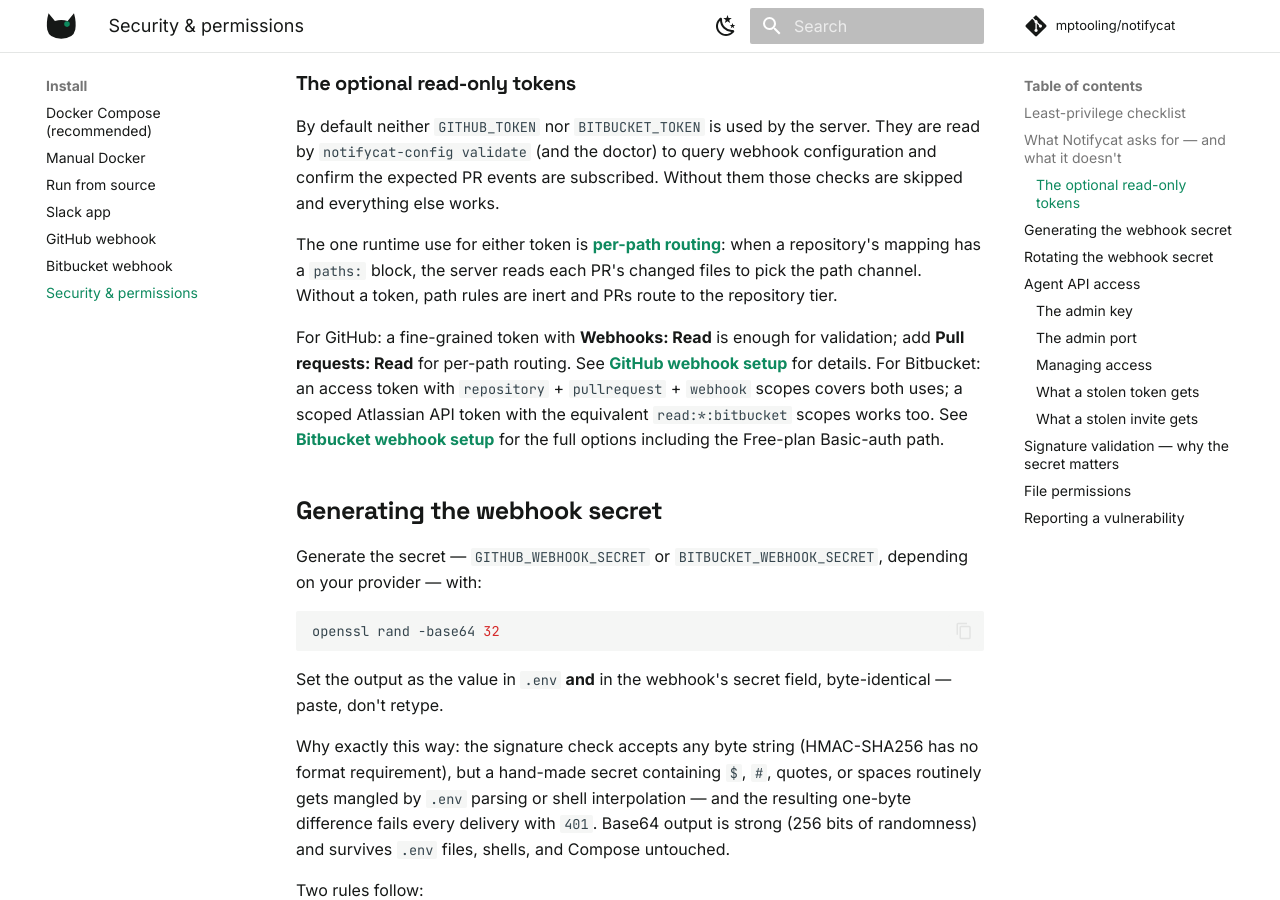
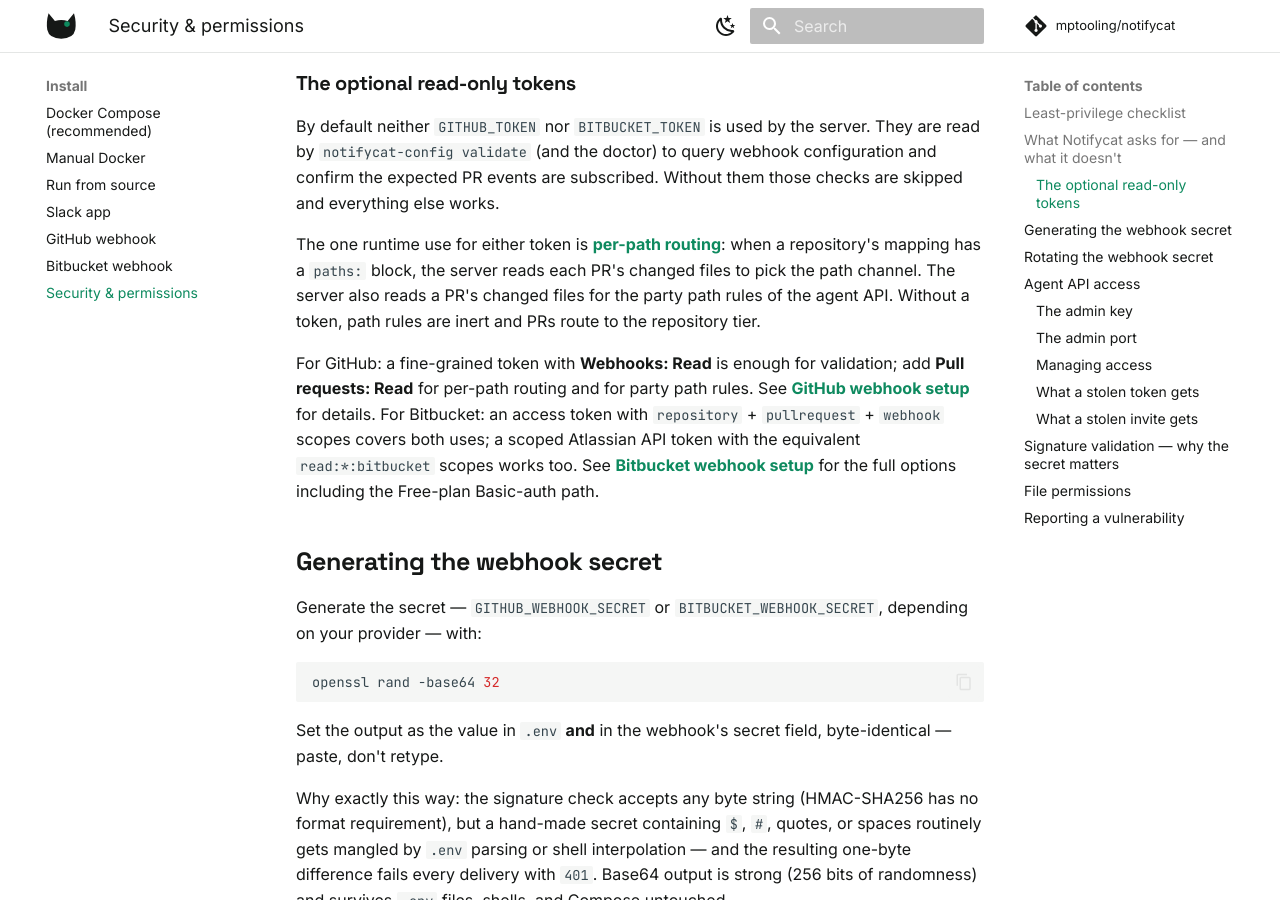
Before and after one commit to mptooling/notifycat, an MkDocs documentation site: the page built from docs/security.md, in a window 1280 px wide and 900 px high, scrolled down 1527 px. Built offline with MkDocs 1.6.1 and Material for MkDocs 9.7.7, drawn with Linux system fonts in a browser that asks for light colours; comment, search, counter and statistics services are not loaded.

Commit message:
docs(feed): name the party use of the read token and its limits

```diff
--- a/docs/security.md
+++ b/docs/security.md
@@ -34,9 +34,9 @@ It deliberately never requires org-admin access, write-scoped tokens, a GitHub A
 
 By default neither `GITHUB_TOKEN` nor `BITBUCKET_TOKEN` is used by the server. They are read by `notifycat-config validate` (and the doctor) to query webhook configuration and confirm the expected PR events are subscribed. Without them those checks are skipped and everything else works.
 
-The one runtime use for either token is **[per-path routing](monorepo.md)**: when a repository's mapping has a `paths:` block, the server reads each PR's changed files to pick the path channel. Without a token, path rules are inert and PRs route to the repository tier.
+The one runtime use for either token is **[per-path routing](monorepo.md)**: when a repository's mapping has a `paths:` block, the server reads each PR's changed files to pick the path channel. The server also reads a PR's changed files for the party path rules of the agent API. Without a token, path rules are inert and PRs route to the repository tier.
 
-For GitHub: a fine-grained token with **Webhooks: Read** is enough for validation; add **Pull requests: Read** for per-path routing. See [GitHub webhook setup](github-webhook.md#security-notes) for details. For Bitbucket: an access token with `repository` + `pullrequest` + `webhook` scopes covers both uses; a scoped Atlassian API token with the equivalent `read:*:bitbucket` scopes works too. See [Bitbucket webhook setup](bitbucket-webhook.md#access-token-scopes) for the full options including the Free-plan Basic-auth path.
+For GitHub: a fine-grained token with **Webhooks: Read** is enough for validation; add **Pull requests: Read** for per-path routing and for party path rules. See [GitHub webhook setup](github-webhook.md#security-notes) for details. For Bitbucket: an access token with `repository` + `pullrequest` + `webhook` scopes covers both uses; a scoped Atlassian API token with the equivalent `read:*:bitbucket` scopes works too. See [Bitbucket webhook setup](bitbucket-webhook.md#access-token-scopes) for the full options including the Free-plan Basic-auth path.
 
 ## Generating the webhook secret
 
```
Also changed, not shown: docs/monorepo.md (+4 -0 lines), 1 other file.
